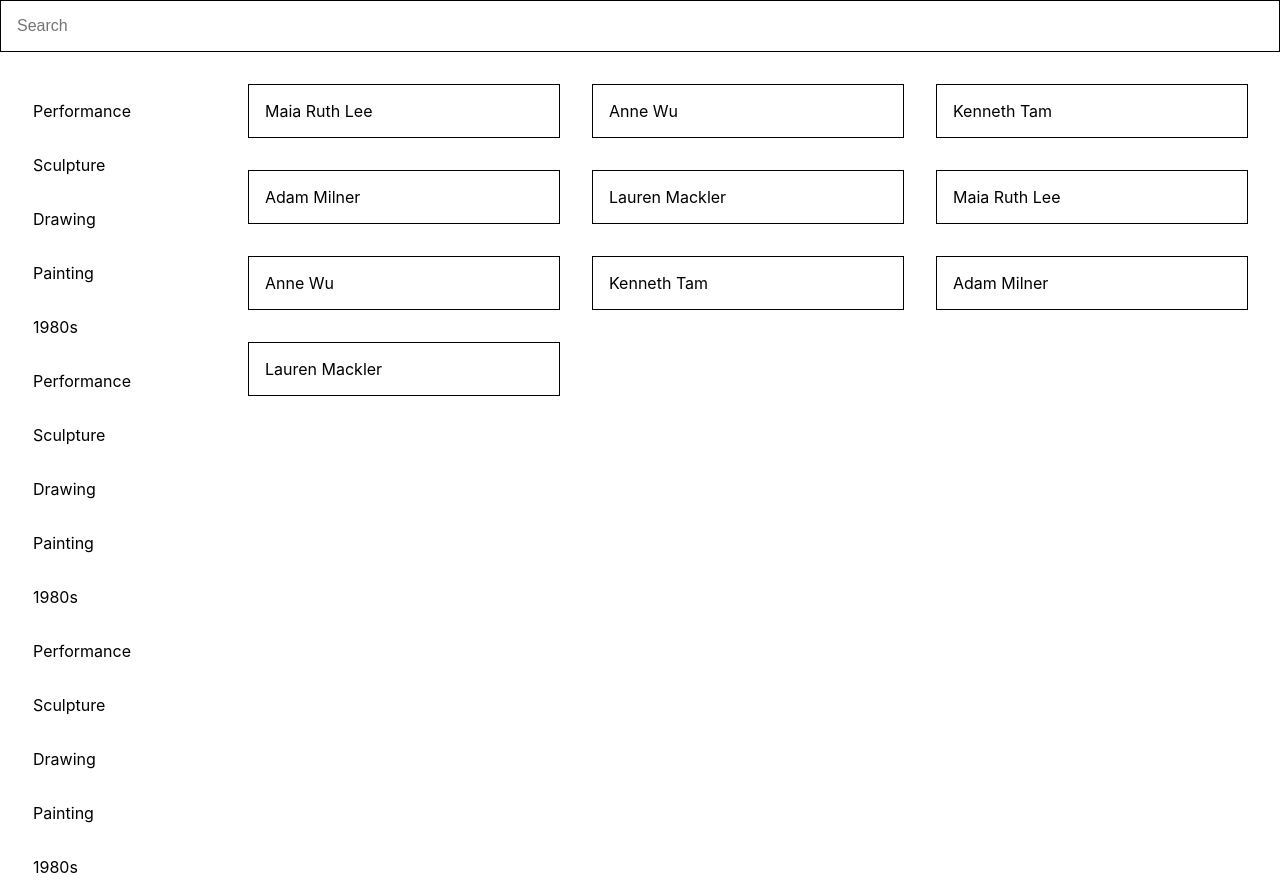
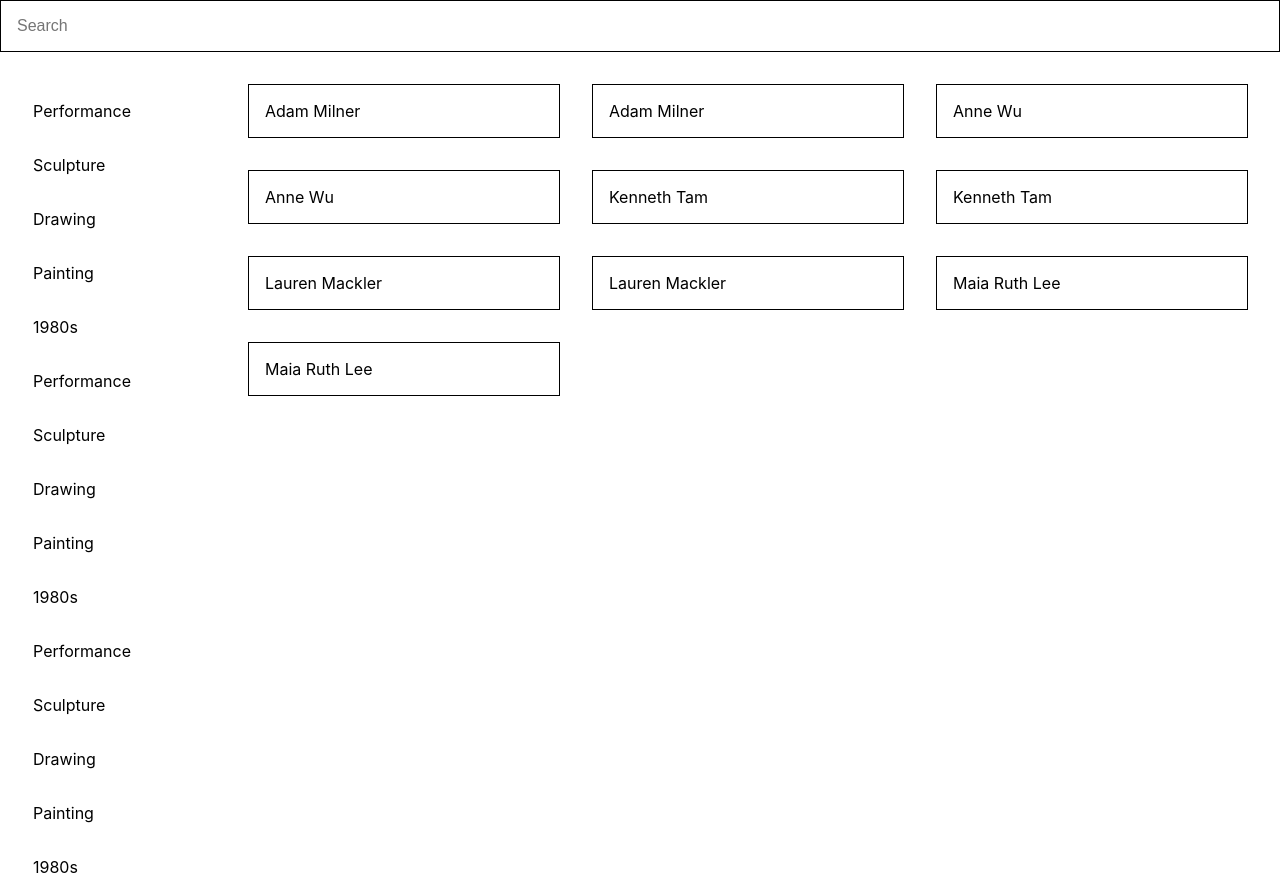
Before and after one commit to mmmanyfold/study-table-ui, a React (Create React App) app: page / in a window 1280 px wide. Built offline with nearby package versions, Linux system fonts and the light colour scheme.

Commit message:
sort artists alphabetically

```diff
--- a/src/App.js
+++ b/src/App.js
@@ -6,6 +6,8 @@ import Filters from './components/Filters';
 import SearchBar from './components/SearchBar';
 
 const MOBILE_BREAK = 800;
+
+const sortByName = (artists) => artists.sort((a, b) => (a.name > b.name ? 1 : -1));
 
 function App() {
   const [artists, setArtists] = useState([]);
@@ -20,9 +22,10 @@ function App() {
   const showArtists = !mobile || !showTags;
 
   useEffect(() => {
-    setArtists(tempArtists);
+    const artists = sortByName(tempArtists);
+    setArtists(artists);
     setTags(tempTags);
-    setFilteredArtists(tempArtists);
+    setFilteredArtists(artists);
   }, [artists, tags]);
 
   useEffect(() => {
@@ -57,7 +60,7 @@ function App() {
         artist.name.toLowerCase().includes(query.toLowerCase())
       );
     }
-    setFilteredArtists(filtered);
+    setFilteredArtists(sortByName(filtered));
   };
 
   const onSelectTag = (tag) => {
```
